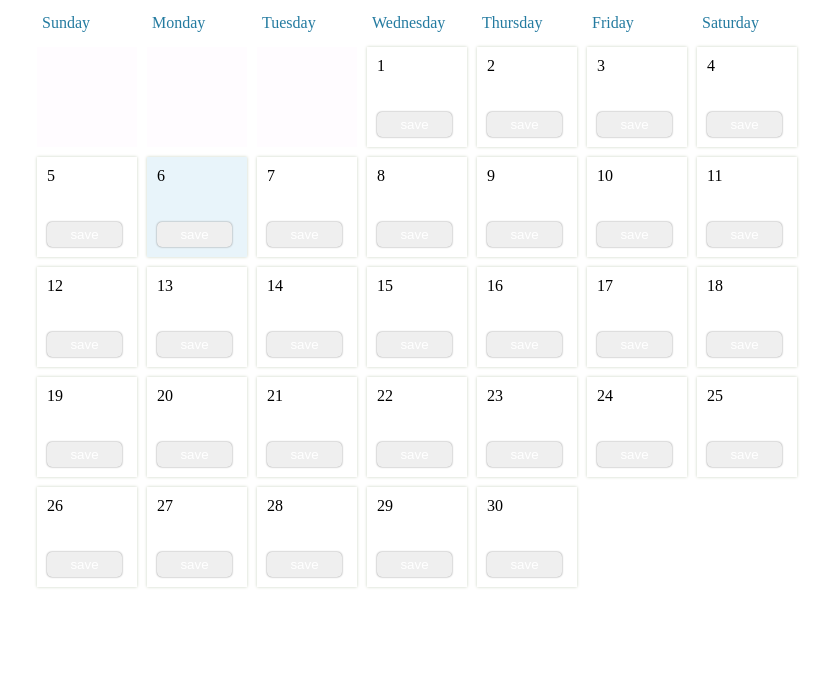
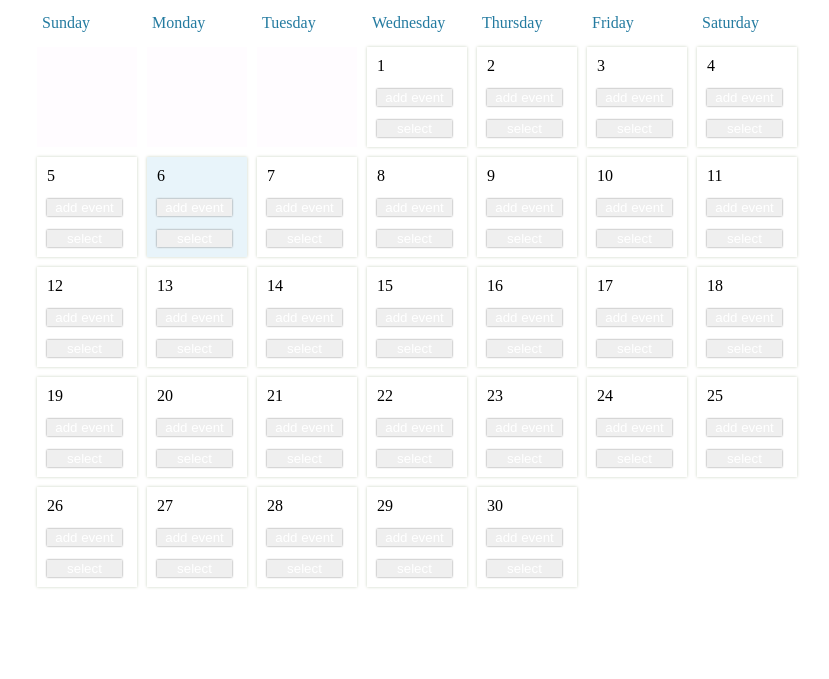
Before and after one commit to SuyeonSun/Calendar-Project, a plain HTML site: page index.html in a window 1280 px wide. Shown: the part 121-800 px from the top of the page, without its empty margins (223-1052 px from the left). Drawn offline with Linux system fonts and the light colour scheme.

Commit message:
create select button

```diff
--- a/script.js
+++ b/script.js
@@ -78,18 +78,27 @@ function load() {
         daySquare.appendChild(eventDiv);
       }
 
-      daySquare.addEventListener('click',
+      // add event button
+      const daySquare2 = document.createElement('button');
+      daySquare2.classList.add('day2');
+      daySquare2.innerHTML = 'add event';
+      daySquare.appendChild(daySquare2);
+
+      // daySquare.addEventListener('click',
+      daySquare2.addEventListener('click',
       // () => console.log(`${month+1}/${i-paddingDays}/${year}`)); // ----------- KEY POINT -----------=> .addEventListener('click', ()=>{});
       () => openModal(dayString));
 
+      // ####################################################################################################
       var saveSquare = document.createElement('button'); //
-      saveSquare.innerHTML = 'save';
-      saveSquare.classList.add('save'); //
+      saveSquare.innerHTML = 'select';
+      saveSquare.classList.add('select'); //
 
       saveSquare.addEventListener('click', () => {
         var saved_date = `${month+1}/${i-paddingDays}/${year}`
         if (savedDates.includes(saved_date, 0)){
-          console.log('already saved dates');
+          // console.log('already saved dates');
+          alert('already saved dates');
         }
         else{
           savedDates.push(saved_date); // ----------- KEY POINT -----------=> push
@@ -100,12 +109,14 @@ function load() {
         // console.log(savedDates);
       });
       daySquare.appendChild(saveSquare);
+      // ####################################################################################################
 
     } else {
       daySquare.classList.add('padding');
     }
     calendar.appendChild(daySquare);
   }
+
 }
 
 function closeModal() {
--- a/style.css
+++ b/style.css
@@ -10,8 +10,6 @@ button {
     box-shadow: 0px 0px 2px gray;
     border: none;
     outline: none;
-    padding: 5px;
-    border-radius: 5px;
     color: white;
 }
 
@@ -64,16 +62,12 @@ button {
     justify-content: space-between;
 }
 
-.day:hover {
-    background-color: #e8faed;
-}
-
 .day+#currentDay {
     background-color: #e8f4fa;
 }
 
 .event {
-    font-size: 10px;
+    font-size: 5px;
     padding: 3px;
     background-color: #58bae4;
     color: white;
```
